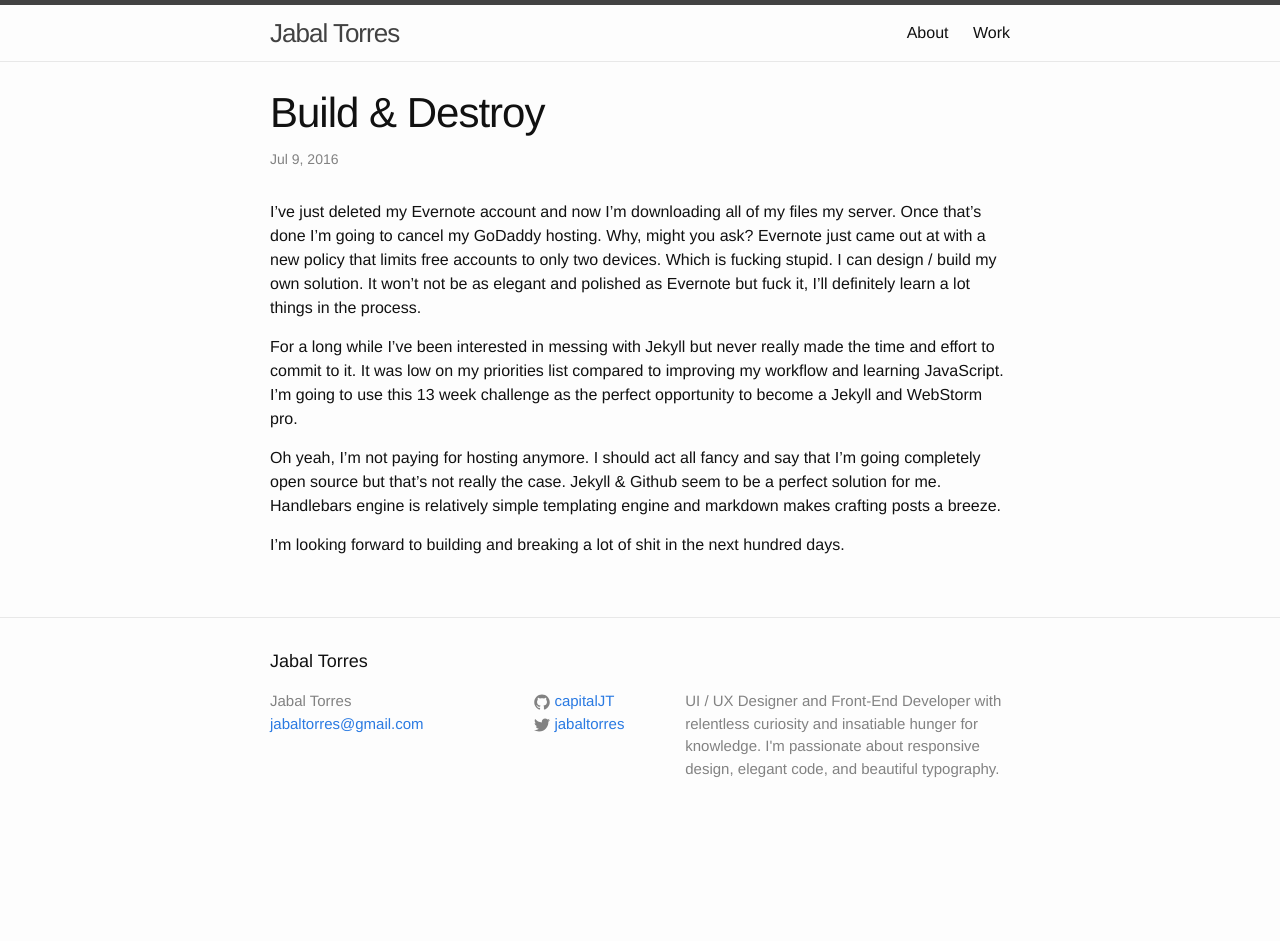
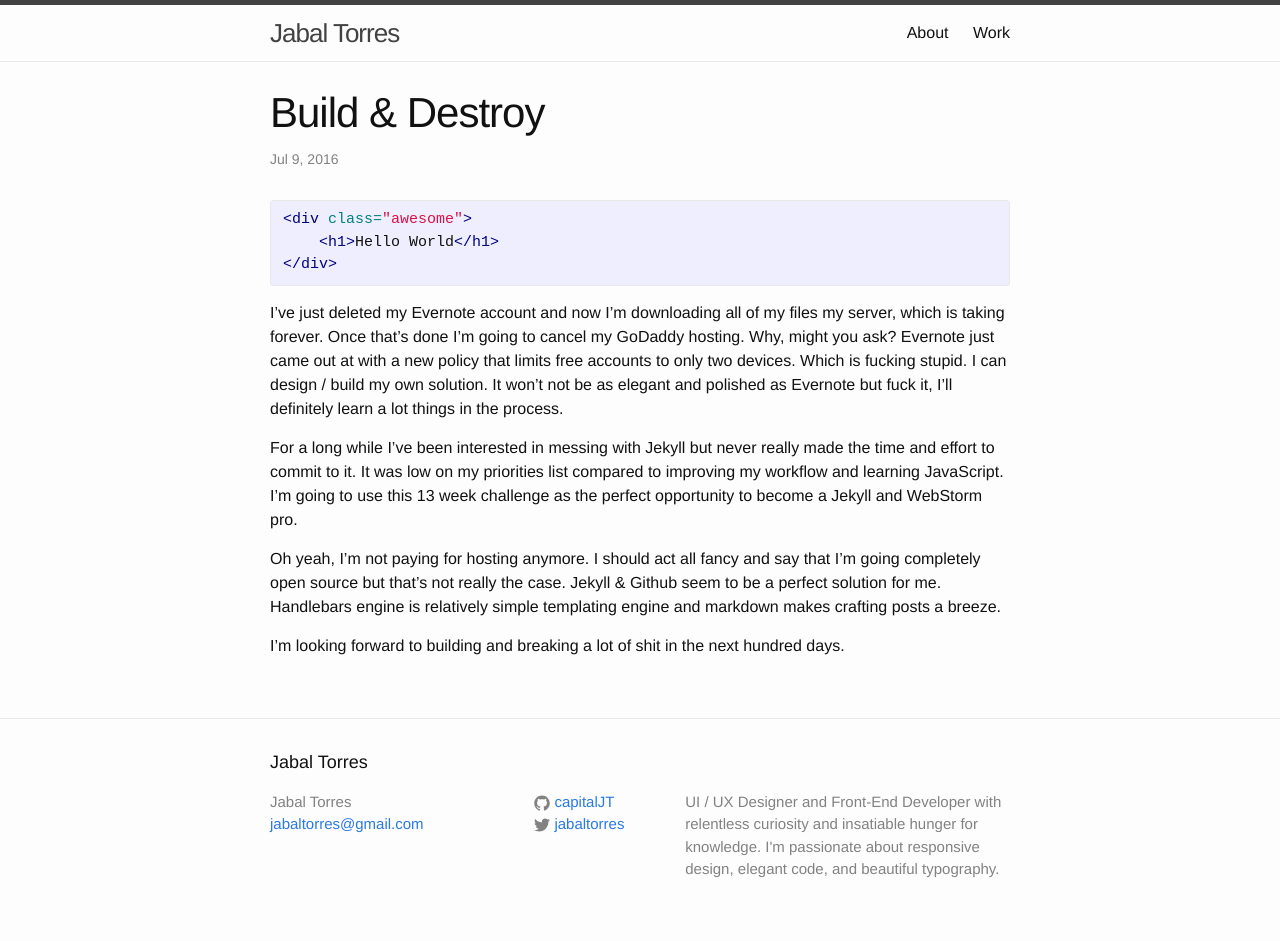
Before and after one commit to capitalJT/capitaljt.github.io, a Jekyll site: the page built from _posts/2016-07-08-Build-and-Destroy.md, in a window 1280 px wide. Built offline with Jekyll 4.4.1, drawn with Linux system fonts in a browser that asks for light colours; before the commit the page ends 900 px from its top, so only the background shows below that.

Commit message:
playing with code highlighting

```diff
--- a/_posts/2016-07-08-Build-and-Destroy.md
+++ b/_posts/2016-07-08-Build-and-Destroy.md
@@ -5,7 +5,13 @@ date:   2016-07-08 22:08:19 -0700
 categories: thoughts
 ---
 
-I've just deleted my Evernote account and now I'm downloading all of my files my server. Once that's done I'm going to cancel my GoDaddy hosting. Why, might you ask? Evernote just came out at with a new policy that limits free accounts to only two devices. Which is fucking stupid. I can design / build my own solution. It won't not be as elegant and polished as Evernote but fuck it, I'll definitely learn a lot things in the process.
+{% highlight html %}
+<div class="awesome">
+    <h1>Hello World</h1>
+</div>
+{% endhighlight %}
+
+I've just deleted my Evernote account and now I'm downloading all of my files my server, which is taking forever. Once that's done I'm going to cancel my GoDaddy hosting. Why, might you ask? Evernote just came out at with a new policy that limits free accounts to only two devices. Which is fucking stupid. I can design / build my own solution. It won't not be as elegant and polished as Evernote but fuck it, I'll definitely learn a lot things in the process.
 
 For a long while I've been interested in messing with Jekyll but never really made the time and effort to commit to it. It was low on my priorities list compared to improving my workflow and learning JavaScript. I'm going to use this 13 week challenge as the perfect opportunity to become a Jekyll and  WebStorm pro.
 
```
